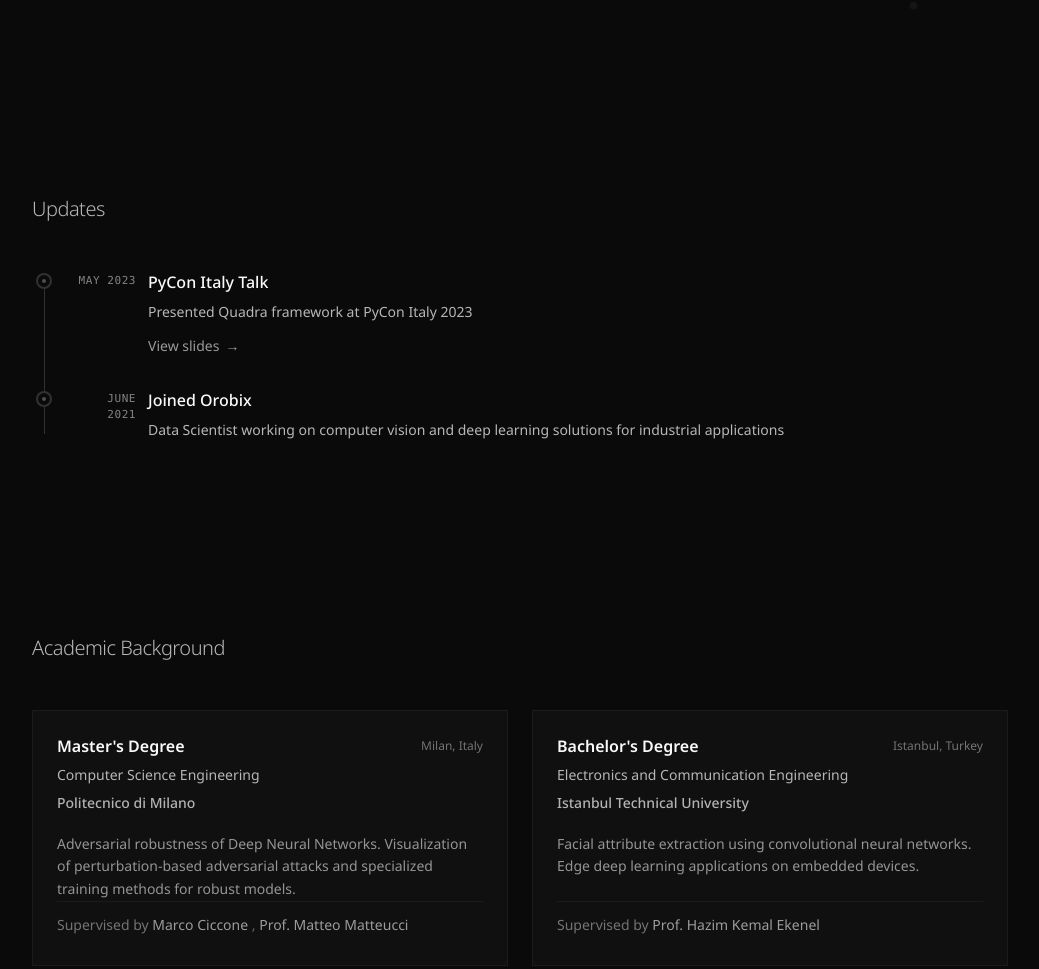
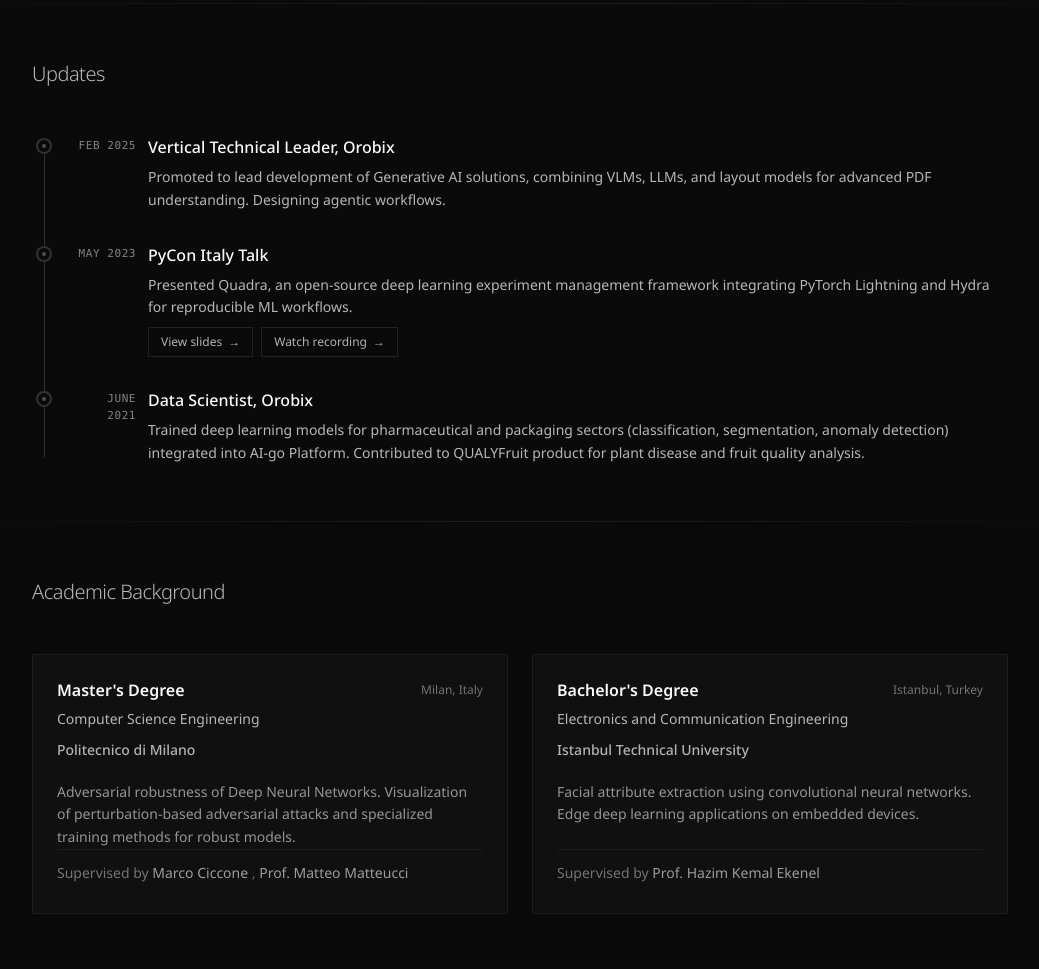
Before and after one commit to rcmalli/rcmalli.github.io, an Astro site: page / in a window 1280 px wide. Shown: the part 487-1456 px from the top of the page, without its empty margins (120-1159 px from the left). Built offline with nearby package versions, Linux system fonts and the light colour scheme; Astro itself is replaced by a stand-in of ours; some icons are missing.

Commit message:
feat: enhance UI with educational links, update profile description, and improve updates section layout

```diff
--- a/src/components/home/AcademicSection.astro
+++ b/src/components/home/AcademicSection.astro
@@ -6,6 +6,7 @@
     degree: "Master's Degree",
     field: 'Computer Science Engineering',
     school: 'Politecnico di Milano',
+    schoolUrl: 'https://www.polimi.it/',
     location: 'Milan, Italy',
     research: 'Adversarial robustness of Deep Neural Networks. Visualization of perturbation-based adversarial attacks and specialized training methods for robust models.',
     supervisors: [
@@ -17,6 +18,7 @@
     degree: "Bachelor's Degree",
     field: 'Electronics and Communication Engineering',
     school: 'Istanbul Technical University',
+    schoolUrl: 'https://www.itu.edu.tr/',
     location: 'Istanbul, Turkey',
     research: 'Facial attribute extraction using convolutional neural networks. Edge deep learning applications on embedded devices.',
     supervisors: [
@@ -26,7 +28,7 @@
 ];
 ---
 
-<section class="py-16 lg:py-24">
+<section class="py-10 lg:py-14">
   <div class="container mx-auto max-w-5xl px-6">
     <div class="mb-12">
       <h2 class="text-lg lg:text-xl font-light tracking-tight text-muted-foreground">
@@ -50,7 +52,12 @@
                 </div>
               </div>
               <p class="text-sm text-muted-foreground">{edu.field}</p>
-              <p class="text-sm font-medium text-foreground/70">{edu.school}</p>
+              <a
+                href={edu.schoolUrl}
+                target="_blank"
+                rel="noopener noreferrer"
+                class="text-sm font-medium text-foreground/70 hover:text-foreground underline-offset-4 hover:underline transition-colors"
+              >{edu.school}</a>
             </div>
 
             <p class="text-sm text-muted-foreground/80 leading-relaxed">
--- a/src/components/home/ProfileCard.astro
+++ b/src/components/home/ProfileCard.astro
@@ -5,7 +5,7 @@
 import profileImage from '@/assets/images/profile.jpg';
 ---
 
-<section class="relative py-24 lg:py-32 overflow-hidden">
+<section class="relative pt-20 pb-14 lg:pt-24 lg:pb-16 overflow-hidden">
   <!-- Subtle radial gradient background -->
   <div class="absolute inset-0 bg-[radial-gradient(ellipse_at_top,_var(--tw-gradient-stops))] from-muted/30 via-transparent to-transparent pointer-events-none"></div>
 
@@ -63,7 +63,7 @@
             Refik Can <span class="font-semibold">MALLI</span>
           </h1>
           <p class="text-muted-foreground text-base lg:text-lg">
-            Deep Learning & Computer Vision
+            Deep Learning & Agentic AI & Computer Vision
           </p>
         </div>
 
--- a/src/components/home/UpdatesSection.astro
+++ b/src/components/home/UpdatesSection.astro
@@ -1,23 +1,31 @@
 ---
 const updates = [
+  {
+    year: '2025',
+    month: 'Feb',
+    title: 'Vertical Technical Leader, Orobix',
+    description: 'Promoted to lead development of Generative AI solutions, combining VLMs, LLMs, and layout models for advanced PDF understanding. Designing agentic workflows.',
+  },
   {
     year: '2023',
     month: 'May',
     title: 'PyCon Italy Talk',
-    description: 'Presented Quadra framework at PyCon Italy 2023',
-    link: '/assets/pdfs/quadra_pycon23.pdf',
-    linkText: 'View slides',
+    description: 'Presented Quadra, an open-source deep learning experiment management framework integrating PyTorch Lightning and Hydra for reproducible ML workflows.',
+    links: [
+      { url: '/assets/pdfs/quadra_pycon23.pdf', text: 'View slides' },
+      { url: 'https://www.youtube.com/watch?v=y8HSwCUuDgg', text: 'Watch recording' },
+    ],
   },
   {
     year: '2021',
     month: 'June',
-    title: 'Joined Orobix',
-    description: 'Data Scientist working on computer vision and deep learning solutions for industrial applications',
+    title: 'Data Scientist, Orobix',
+    description: 'Trained deep learning models for pharmaceutical and packaging sectors (classification, segmentation, anomaly detection) integrated into AI-go Platform. Contributed to QUALYFruit product for plant disease and fruit quality analysis.',
   },
 ];
 ---
 
-<section class="py-16 lg:py-24">
+<section class="py-10 lg:py-14">
   <div class="container mx-auto max-w-5xl px-6">
     <div class="mb-12">
       <h2 class="text-lg lg:text-xl font-light tracking-tight text-muted-foreground">
@@ -47,16 +55,20 @@
               <div class="space-y-2">
                 <h3 class="text-base font-medium leading-snug">{update.title}</h3>
                 <p class="text-sm text-muted-foreground leading-relaxed">{update.description}</p>
-                {update.link && (
+                {update.links && (
+                  <div class="flex flex-wrap gap-2 mt-2">
+                    {update.links.map((link) => (
                       <a
-                    href={update.link}
+                        href={link.url}
                         target="_blank"
                         rel="noopener noreferrer"
-                    class="inline-flex items-center gap-1.5 text-sm text-foreground/60 hover:text-foreground transition-colors group/link mt-1"
+                        class="inline-flex items-center gap-1.5 text-xs px-3 py-1.5 rounded-sm border border-border/60 text-foreground/70 hover:border-foreground/40 hover:text-foreground transition-all group/link"
                       >
-                    <span class="underline-offset-4 group-hover/link:underline">{update.linkText}</span>
+                        <span>{link.text}</span>
                         <span class="transition-transform duration-200 group-hover/link:translate-x-0.5">→</span>
                       </a>
+                    ))}
+                  </div>
                 )}
               </div>
             </div>
--- a/src/layouts/BlogLayout.astro
+++ b/src/layouts/BlogLayout.astro
@@ -89,7 +89,7 @@
             prose-pre:bg-muted prose-pre:border prose-pre:border-border/50 prose-pre:rounded-sm
             prose-code:before:content-none prose-code:after:content-none prose-code:bg-muted prose-code:px-1.5 prose-code:py-0.5 prose-code:rounded-sm prose-code:text-sm
             prose-blockquote:border-l-foreground/20 prose-blockquote:bg-muted/30 prose-blockquote:py-1 prose-blockquote:px-4 prose-blockquote:rounded-sm prose-blockquote:not-italic
-            prose-img:rounded-sm prose-img:border prose-img:border-border/50
+            prose-img:rounded-sm prose-img:border prose-img:border-border/50 prose-img:mx-auto
             prose-hr:border-border/50
             prose-li:marker:text-muted-foreground">
             <slot />
--- a/src/pages/index.astro
+++ b/src/pages/index.astro
@@ -7,6 +7,8 @@
 
 <BaseLayout>
   <ProfileCard />
+  <div class="w-full h-px bg-gradient-to-r from-transparent via-border/50 to-transparent"></div>
   <UpdatesSection />
+  <div class="w-full h-px bg-gradient-to-r from-transparent via-border/50 to-transparent"></div>
   <AcademicSection />
 </BaseLayout>
```
Lines whose indentation alone changed are shown as unchanged.
